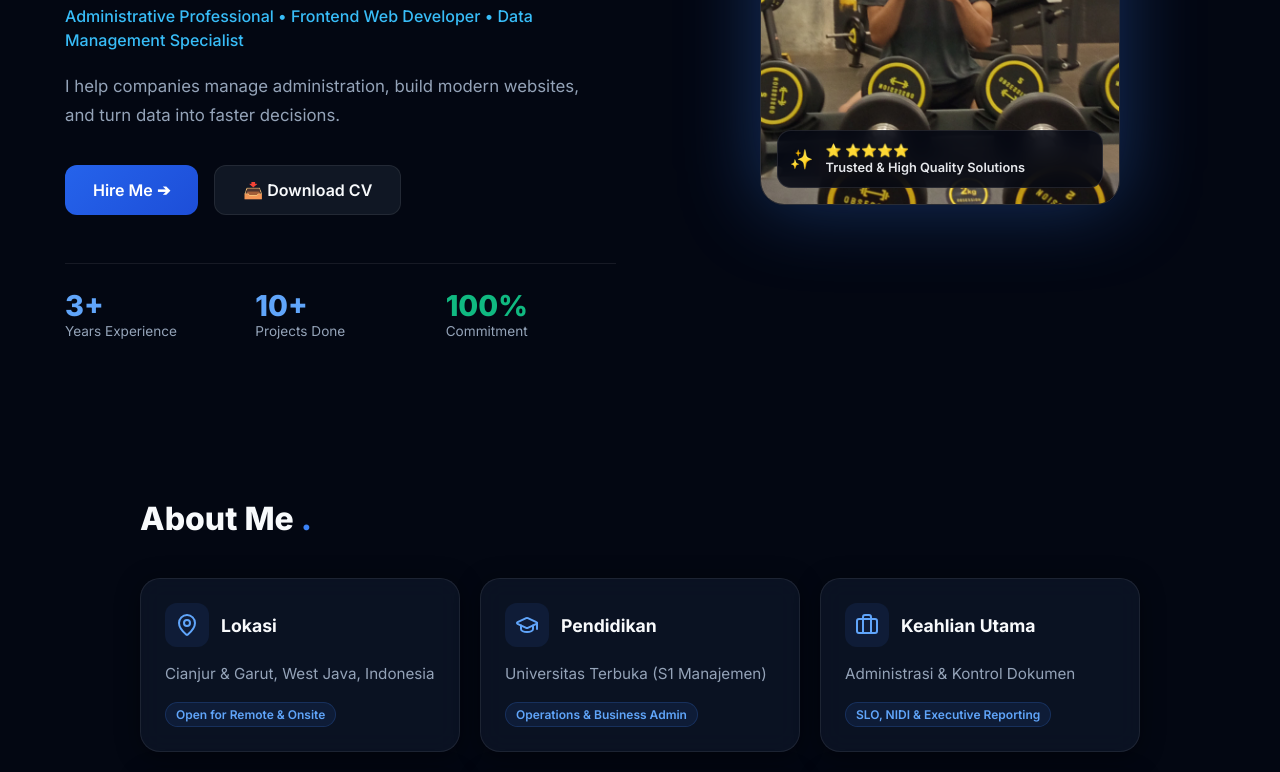
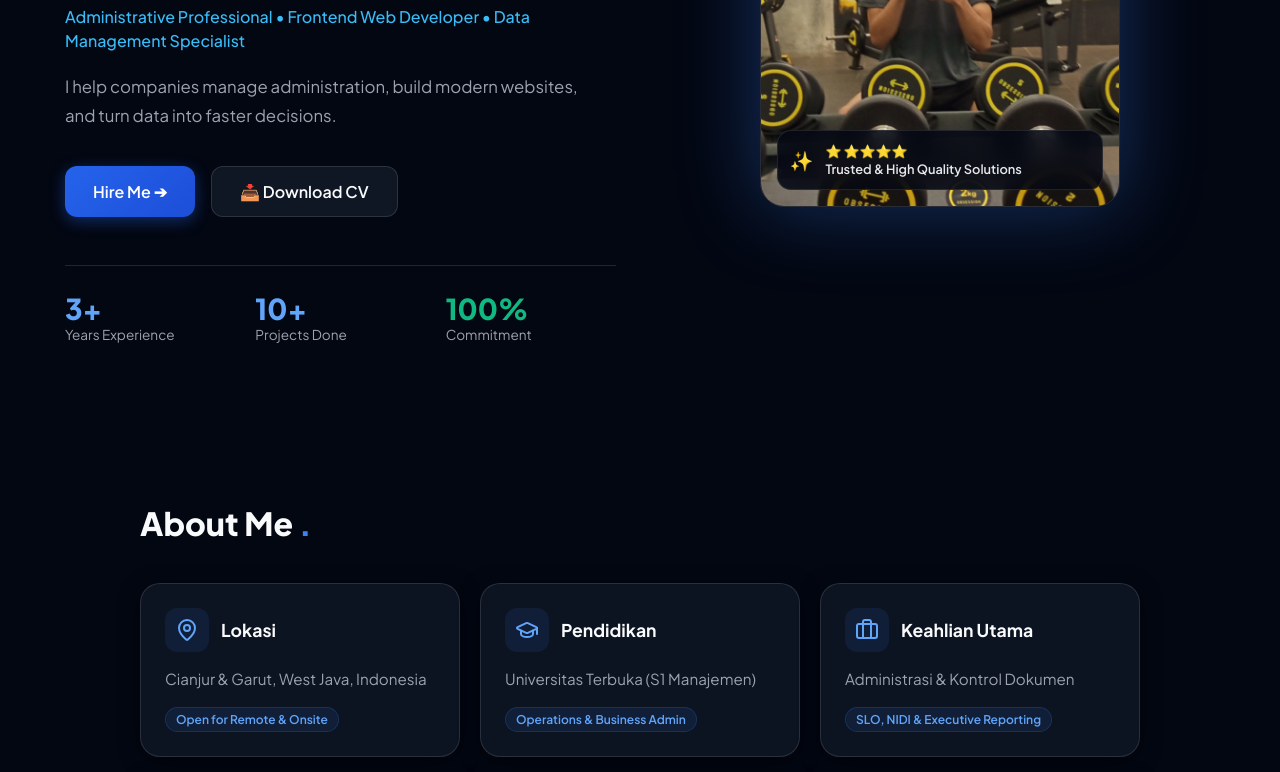
Before and after one commit to jembargelar/jembar-portfolio, a React (Vite) app: page / in a window 1280 px wide. Shown: the part 480-1252 px from the top of the page. Built offline with nearby package versions, Linux system fonts and the light colour scheme.

Commit message:
Force text visibility and add modern glowing animations

```diff
--- a/src/index.css
+++ b/src/index.css
@@ -1,54 +1,55 @@
-@import url('https://fonts.googleapis.com/css2?family=Inter:wght@300;400;500;600;700;800;900&display=swap');
+@import url('https://fonts.googleapis.com/css2?family=Plus+Jakarta+Sans:wght@300;400;500;600;700;800&display=swap');
 
 /* =========================================================
-   1. SYSTEM THEME VARIABLES
+   1. SYSTEM THEME VARIABLES (MODERN, CLEAN & ELEGANT)
    ========================================================= */
 
-/* --- DARK MODE (DEFAULT) --- */
+/* --- DARK MODE (OBSIDIAN BLUE NIGHT) --- */
 :root {
-  --bg-color: #090d16;
-  --text-primary: #f8fafc;
-  --text-secondary: #94a3b8;
-  --card-bg: rgba(15, 23, 42, 0.7);
-  --card-border: rgba(255, 255, 255, 0.08);
-  --nav-bg: rgba(9, 13, 22, 0.85);
+  --bg-color: #030712;
+  --text-primary: #f9fafb;
+  --text-secondary: #9ca3af;
+  --card-bg: rgba(17, 24, 39, 0.75);
+  --card-border: rgba(255, 255, 255, 0.12);
+  --nav-bg: rgba(3, 7, 18, 0.85);
   --dropdown-bg: #0f172a;
-  --tag-bg: rgba(255, 255, 255, 0.05);
-  --tag-text: #cbd5e1;
-  --tag-border: rgba(255, 255, 255, 0.1);
-  --shadow-color: rgba(0, 0, 0, 0.4);
-  --accent-color: #3b82f6;
-  --btn-secondary-bg: rgba(255, 255, 255, 0.06);
-  --btn-secondary-border: rgba(255, 255, 255, 0.12);
+  --tag-bg: rgba(59, 130, 246, 0.12);
+  --tag-text: #60a5fa;
+  --tag-border: rgba(59, 130, 246, 0.25);
+  --shadow-color: rgba(0, 0, 0, 0.5);
+  --glow-color: rgba(59, 130, 246, 0.35);
+  --btn-secondary-bg: rgba(255, 255, 255, 0.08);
+  --btn-secondary-border: rgba(255, 255, 255, 0.15);
 }
 
-/* --- LIGHT MODE (MINIMALIS & ELEGAN) --- */
+/* --- LIGHT MODE (FRESH SLATE & SHARP CONTRAST) --- */
 .light-mode, [data-theme="light"], html.light-mode, body.light-mode {
   --bg-color: #f8fafc !important;
   --text-primary: #0f172a !important;
-  --text-secondary: #475569 !important;
+  --text-secondary: #334155 !important;
   --card-bg: #ffffff !important;
   --card-border: #cbd5e1 !important;
-  --nav-bg: rgba(255, 255, 255, 0.95) !important;
+  --nav-bg: rgba(255, 255, 255, 0.92) !important;
   --dropdown-bg: #ffffff !important;
-  --tag-bg: #f1f5f9 !important;
-  --tag-text: #334155 !important;
-  --tag-border: #e2e8f0 !important;
-  --shadow-color: rgba(15, 23, 42, 0.06) !important;
-  --accent-color: #2563eb !important;
+  --tag-bg: #e0f2fe !important;
+  --tag-text: #0369a1 !important;
+  --tag-border: #bae6fd !important;
+  --shadow-color: rgba(15, 23, 42, 0.08) !important;
+  --glow-color: rgba(37, 99, 235, 0.2) !important;
   --btn-secondary-bg: #f1f5f9 !important;
   --btn-secondary-border: #cbd5e1 !important;
 }
 
 /* =========================================================
-   2. GLOBAL RESET
+   2. GLOBAL RESET & SMOOTH ANIMATIONS
    ========================================================= */
 * {
   margin: 0;
   padding: 0;
   box-sizing: border-box;
-  font-family: 'Inter', system-ui, -apple-system, sans-serif;
-  transition: background-color 0.25s ease, color 0.25s ease, border-color 0.25s ease, box-shadow 0.25s ease;
+  font-family: 'Plus Jakarta Sans', system-ui, -apple-system, sans-serif;
+  scroll-behavior: smooth;
+  transition: background-color 0.3s ease, color 0.3s ease, border-color 0.3s ease, box-shadow 0.3s ease, transform 0.3s cubic-bezier(0.34, 1.56, 0.64, 1);
 }
 
 html, body {
@@ -62,10 +63,9 @@ section, header, main, footer, div[id] {
 }
 
 /* =========================================================
-   3. OVERRIDE FORCE UNTUK INLINE STYLE DI LIGHT MODE
+   3. PAKSA WARNA SEMUA TEKS DI LIGHT MODE (PASTI MUNCUL 100%)
    ========================================================= */
 
-/* Memaksa SEMUA Teks Utama di Light Mode Jadi Hitam / Slate Pekat */
 .light-mode h1, .light-mode h1 *,
 .light-mode h2, .light-mode h2 *,
 .light-mode h3, .light-mode h3 *,
@@ -74,43 +74,41 @@ section, header, main, footer, div[id] {
 .light-mode h6, .light-mode h6 *,
 .light-mode strong, .light-mode b, .light-mode label {
   color: #0f172a !important;
+  -webkit-text-fill-color: initial !important;
 }
 
-/* Memaksa Paragraf & Teks Deskripsi di Light Mode */
 .light-mode p, .light-mode p *,
-.light-mode li, .light-mode li * {
-  color: #475569 !important;
+.light-mode li, .light-mode li *,
+.light-mode small {
+  color: #334155 !important;
 }
 
-/* Memaksa Elemen Span / Teks Kecil (Kecuali Tombol Utamanya) */
-.light-mode span:not(.btn-gradient *),
-.light-mode div:not(.glass-card):not(.btn-gradient) {
-  color: inherit;
+.light-mode a:not(.btn-gradient) {
+  color: #0f172a !important;
 }
 
-/* Memaksa Teks di Dalam Card */
-.light-mode .glass-card h1,
-.light-mode .glass-card h2,
-.light-mode .glass-card h3,
-.light-mode .glass-card h4,
-.light-mode .glass-card div {
+/* Paksa Teks di Dalam Card */
+.light-mode .glass-card,
+.light-mode .glass-card *,
+.light-mode div[class*="card"] * {
   color: #0f172a !important;
 }
 
 .light-mode .glass-card p,
-.light-mode .glass-card span {
-  color: #475569 !important;
+.light-mode .glass-card p * {
+  color: #334155 !important;
 }
 
-/* Fix Khusus Tag / Badge Keahlian di Dalam Card */
-.light-mode .glass-card div span {
-  background-color: #f1f5f9 !important;
-  color: #1e293b !important;
-  border-color: #cbd5e1 !important;
+/* Fix Tag / Badge di Dalam Card */
+.light-mode .glass-card span,
+.light-mode span:not(.btn-gradient span) {
+  background-color: var(--tag-bg) !important;
+  color: var(--tag-text) !important;
+  border: 1px solid var(--tag-border) !important;
 }
 
 /* =========================================================
-   4. COMPONENTS & BUTTONS
+   4. EFEK DYNAMIC & MODERN CARD HOVER (ANIMASI MEWAH)
    ========================================================= */
 
 /* Glass Navbar */
@@ -119,32 +117,70 @@ section, header, main, footer, div[id] {
   backdrop-filter: blur(16px);
   -webkit-backdrop-filter: blur(16px);
   border: 1px solid var(--card-border) !important;
-  box-shadow: 0 4px 20px var(--shadow-color) !important;
+  box-shadow: 0 8px 32px var(--shadow-color) !important;
 }
 
-/* Glass Card */
+/* Glass Card dengan Efek Floating & Glowing Border */
 .glass-card {
   background: var(--card-bg) !important;
-  backdrop-filter: blur(12px);
-  -webkit-backdrop-filter: blur(12px);
+  backdrop-filter: blur(16px);
+  -webkit-backdrop-filter: blur(16px);
   border: 1px solid var(--card-border) !important;
   border-radius: 20px;
-  box-shadow: 0 4px 25px var(--shadow-color) !important;
+  box-shadow: 0 4px 20px var(--shadow-color) !important;
+  position: relative;
+  overflow: hidden;
 }
 
 .glass-card:hover {
-  border-color: var(--accent-color) !important;
+  transform: translateY(-6px) scale(1.01);
+  border-color: #3b82f6 !important;
+  box-shadow: 0 12px 30px -5px var(--glow-color) !important;
 }
 
-/* Tombol Gradient Utama */
-.btn-gradient, .btn-gradient * {
+/* Shimmer Line Animation di Atas Card */
+.glass-card::before {
+  content: '';
+  position: absolute;
+  top: 0;
+  left: -100%;
+  width: 100%;
+  height: 2px;
+  background: linear-gradient(90deg, transparent, #3b82f6, transparent);
+  transition: 0.5s;
+}
+
+.glass-card:hover::before {
+  left: 100%;
+}
+
+/* Tombol Gradient Utama (Glow on Hover) */
+.btn-gradient {
   background: linear-gradient(135deg, #2563eb 0%, #1d4ed8 100%) !important;
   color: #ffffff !important;
   border: none !important;
+  box-shadow: 0 4px 15px rgba(37, 99, 235, 0.4) !important;
+  border-radius: 12px;
 }
 
-/* Reduksi Cahaya Aurora Glow di Mode Terang */
+.btn-gradient:hover {
+  transform: translateY(-2px);
+  box-shadow: 0 8px 25px rgba(37, 99, 235, 0.6) !important;
+}
+
+.btn-gradient span, .btn-gradient svg, .btn-gradient * {
+  color: #ffffff !important;
+  -webkit-text-fill-color: #ffffff !important;
+}
+
+/* Aurora Glow Accent di Background */
+.aurora-glow-1, .aurora-glow-2 {
+  filter: blur(90px);
+  border-radius: 50%;
+  pointer-events: none;
+}
+
 .light-mode .aurora-glow-1,
 .light-mode .aurora-glow-2 {
-  opacity: 0.08 !important;
+  opacity: 0.12 !important;
 }
```
